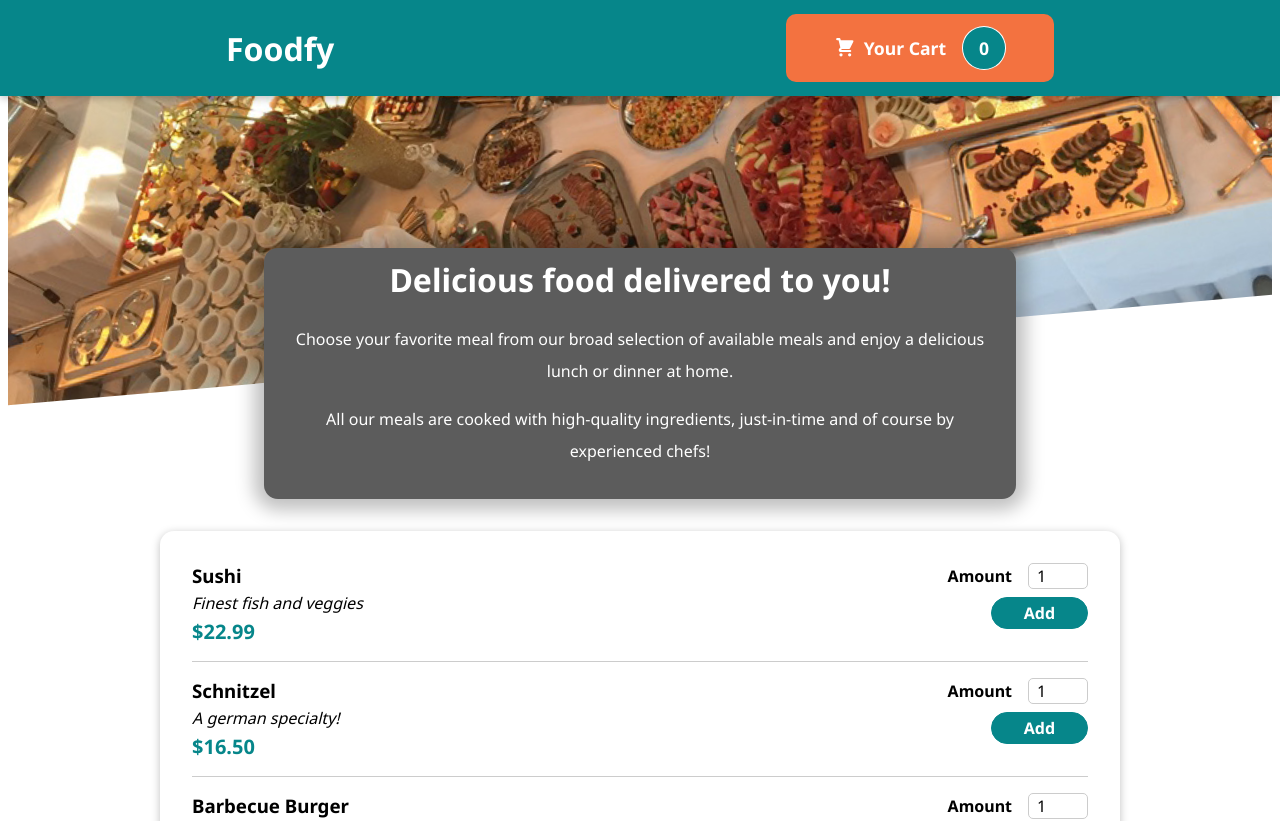
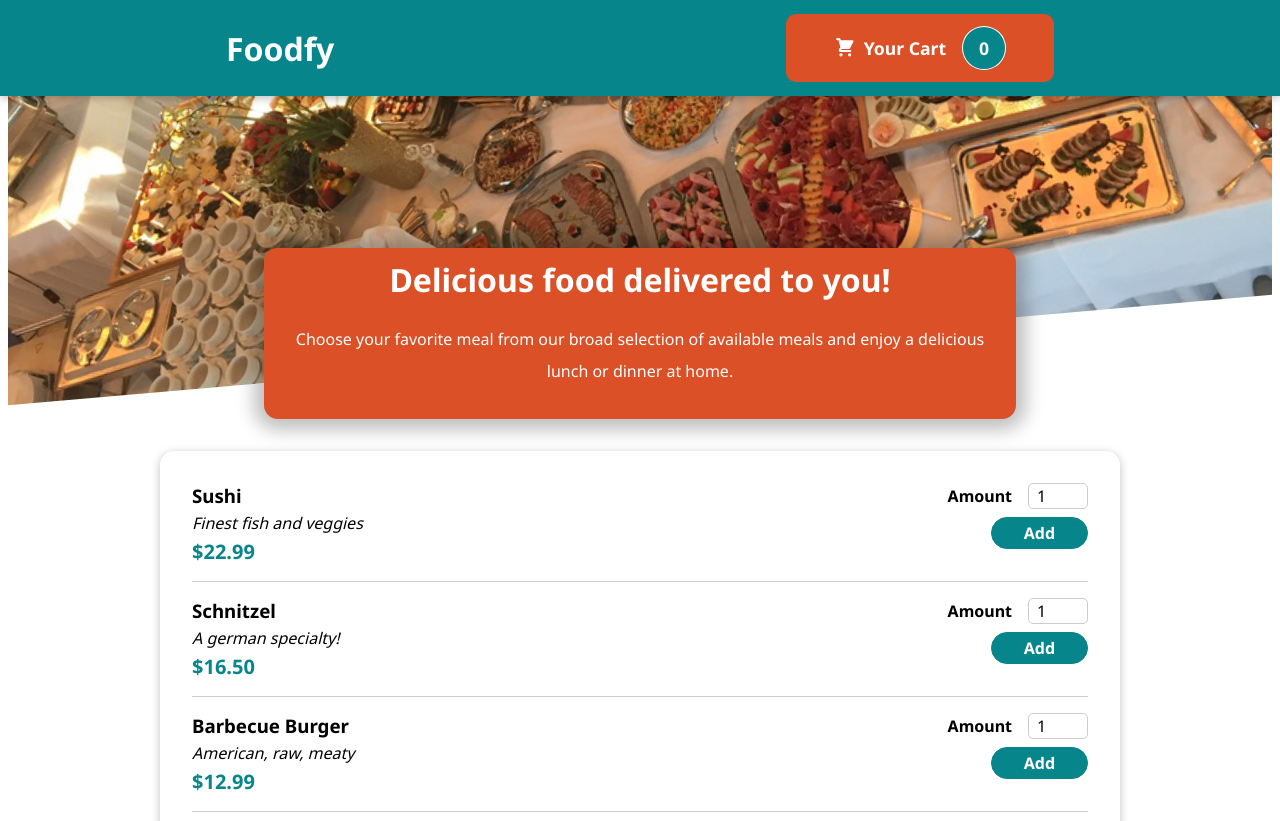
Before and after one commit to gabivechiatto/Foodfy, a React (Create React App) app: page / in a window 1280 px wide. Shown: the top 821 px of the page. Built offline with nearby package versions, Linux system fonts and the light colour scheme.

Commit message:
fix: styles

```diff
--- a/src/components/Cart/CartItem/styles.module.css
+++ b/src/components/Cart/CartItem/styles.module.css
@@ -2,7 +2,7 @@
   display: flex;
   justify-content: space-between;
   align-items: center;
-  border-bottom: 2px solid #8a2b06;
+  border-bottom: 2px solid #06868a;
   padding: 1rem 0;
   margin: 1rem 0;
 }
@@ -21,7 +21,7 @@
 
 .price {
   font-weight: bold;
-  color: #8a2b06;
+  color: #db5026;
 }
 
 .amount {
@@ -47,8 +47,8 @@
   font: inherit;
   font-weight: bold;
   font-size: 1.25rem;
-  color: #8a2b06;
-  border: 1px solid #8a2b06;
+  color: #06868a;
+  border: 1px solid #db5026;
   width: 3rem;
   text-align: center;
   border-radius: 6px;
@@ -60,6 +60,6 @@
 
 .cart-item button:hover,
 .cart-item button:active {
-  background-color: #8a2b06;
+  background-color: #06868a;
   color: white;
 }
--- a/src/components/Header/styles.module.css
+++ b/src/components/Header/styles.module.css
@@ -34,7 +34,7 @@
   font-family: 'Noto Sans', sans-serif;
   font-size: 1.1rem;
   border: none;
-  background-color: #f37240;
+  background-color: #db5026;
   color: white;
   padding: 0.75rem 3rem;
   display: flex;
@@ -46,7 +46,7 @@
 
 .cart-button:hover,
 .cart-button:active {
-  background-color: #f16027;
+  opacity: 0.9;
 }
 
 .icon {
@@ -62,11 +62,6 @@
   border-radius: 80%;
   margin-left: 1rem;
   font-weight: bold;
-}
-
-.cart-button:hover,
-.cart-button:active {
-  background-color: #f16027;
 }
 
 .bump {
--- a/src/components/Meals/MealsSummary/index.js
+++ b/src/components/Meals/MealsSummary/index.js
@@ -8,10 +8,6 @@ export const MealsSummary = () => {
         Choose your favorite meal from our broad selection of available meals
         and enjoy a delicious lunch or dinner at home.
       </p>
-      <p>
-        All our meals are cooked with high-quality ingredients, just-in-time and
-        of course by experienced chefs!
-      </p>
     </section>
   );
 }
--- a/src/components/Meals/MealsSummary/styles.module.css
+++ b/src/components/Meals/MealsSummary/styles.module.css
@@ -7,7 +7,7 @@
   margin: auto;
   margin-top: -10rem;
   position: relative;
-  background-color: #5c5c5c;
+  background-color: #db5026;
   color: white;
   border-radius: 14px;
   padding: 1rem;
```
Also changed, not shown: 1 other file (tests, documents, lock files or other folders).
